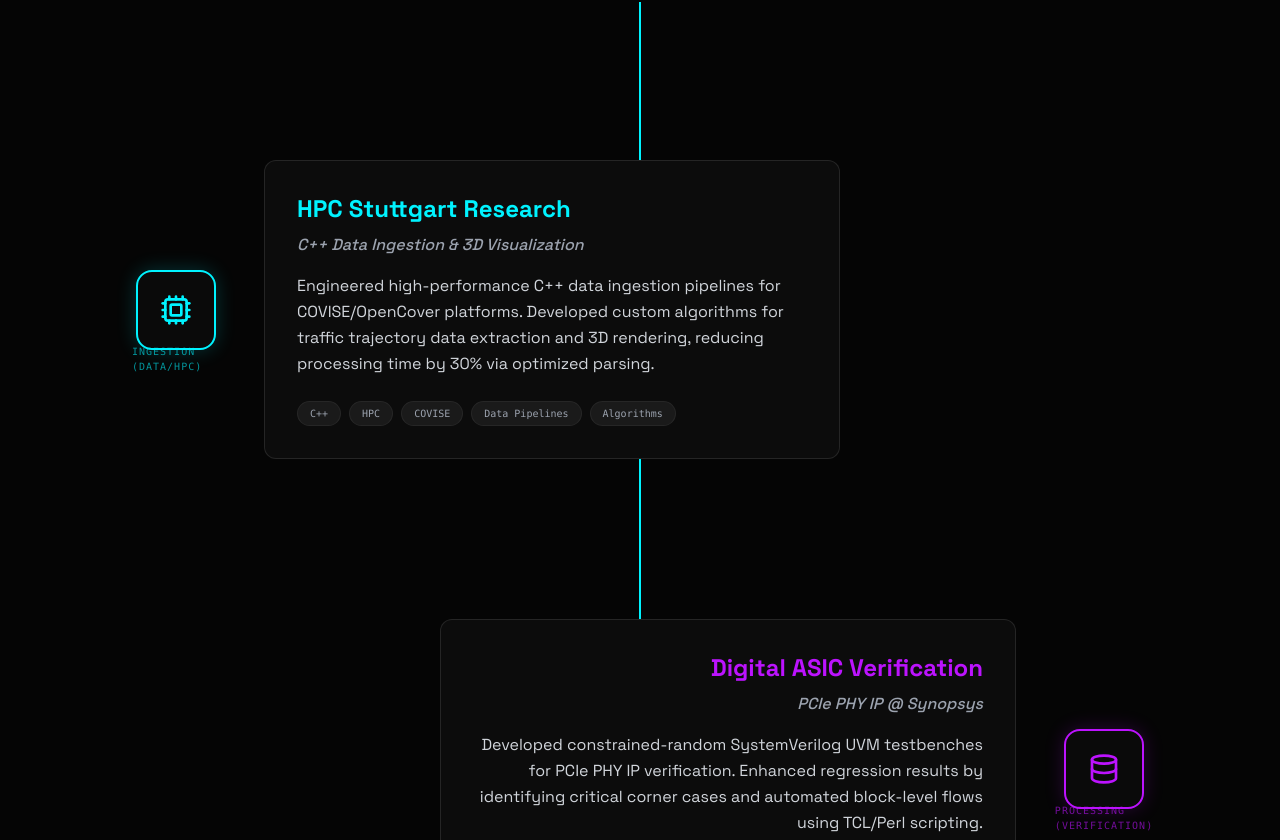
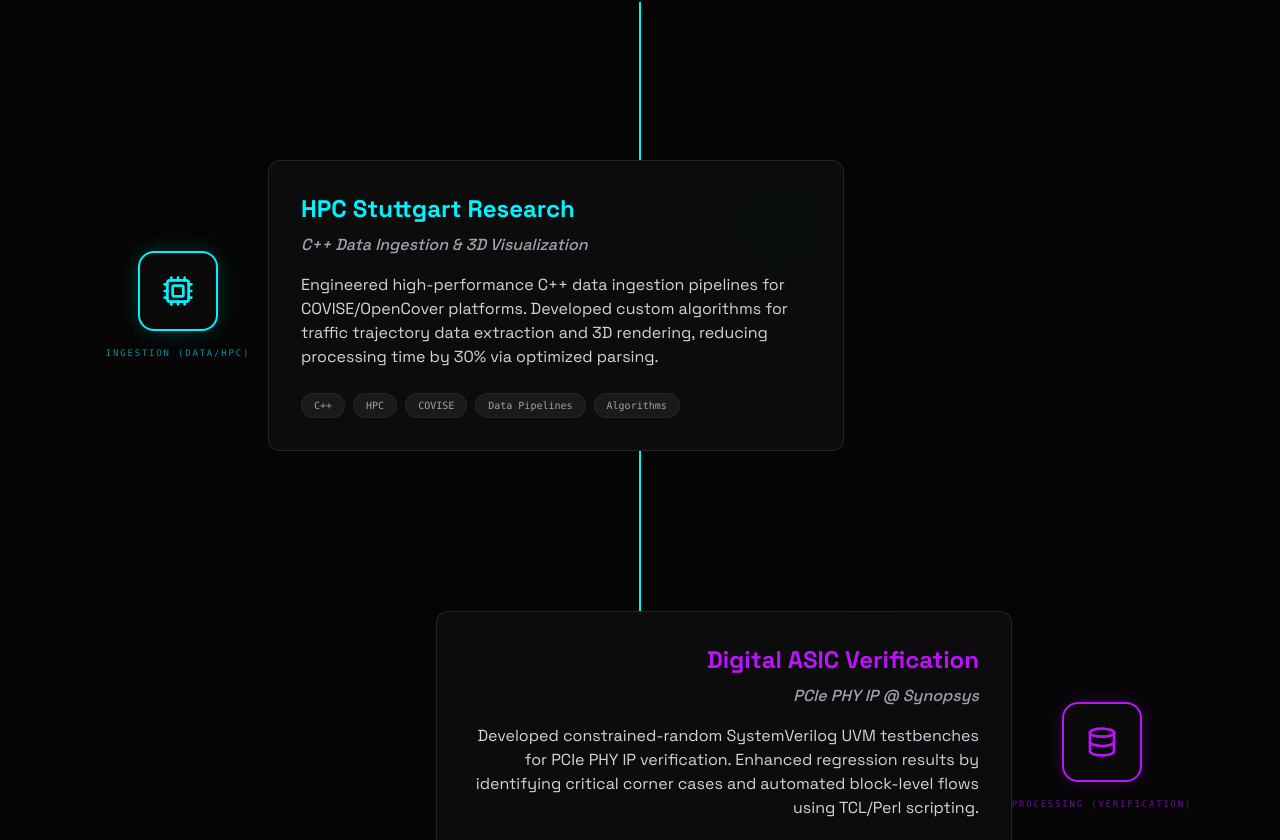
Before and after one commit to Sahana-1502/sahana_portfolio, a React (Vite) app: page / in a window 1280 px wide. Shown: the part 2260-3100 px from the top of the page. Built offline with nearby package versions, Linux system fonts and the light colour scheme.

Commit message:
update text alignment in the pipeline

```diff
--- a/components/PipelineNode.tsx
+++ b/components/PipelineNode.tsx
@@ -21,30 +21,34 @@ const PipelineNode: React.FC<PipelineNodeProps> = ({ project, index }) => {
       className={`flex w-full items-center mb-24 md:mb-40 ${isEven ? 'md:flex-row' : 'md:flex-row-reverse'}`}
     >
       {/* Visual Indicator */}
-      <div className="relative flex-shrink-0 z-10 hidden md:block px-12">
+      <div className="hidden md:flex flex-col items-center justify-center flex-shrink-0 z-10 px-12 w-[180px] relative">
         <motion.div
           style={{ borderColor: config.color, boxShadow: `0 0 20px ${config.color}33` }}
-          className="w-20 h-20 rounded-2xl border-2 bg-[#0a0a0a] flex items-center justify-center text-white"
+          className="w-20 h-20 rounded-2xl border-2 bg-[#0a0a0a] flex items-center justify-center text-white relative z-20"
         >
           <div style={{ color: config.color }}>{config.icon}</div>
         </motion.div>
 
-        {/* Label badge */}
-        <div className="absolute -bottom-6 left-1/2 -translate-x-1/2 text-[10px] font-mono tracking-widest opacity-60" style={{ color: config.color }}>
+        {/* Label badge - Now part of flex flow for perfect alignment */}
+        <div
+          className="mt-4 text-[9px] font-mono tracking-[0.2em] opacity-60 whitespace-nowrap text-center uppercase"
+          style={{ color: config.color }}
+        >
           {config.label}
         </div>
       </div>
 
       {/* Content Card */}
       <div className={`flex-grow md:max-w-xl ${isEven ? 'md:text-left' : 'md:text-right'}`}>
-        <div className="bg-[#0c0c0c] border border-white/10 rounded-xl p-8 hover:border-white/20 transition-all group">
-           <div className="flex md:hidden mb-4" style={{ color: config.color }}>{config.icon}</div>
+        <div className="bg-[#0c0c0c] border border-white/10 rounded-xl p-8 hover:border-white/20 transition-all group relative overflow-hidden">
+          {/* Mobile Icon */}
+          <div className="flex md:hidden mb-4" style={{ color: config.color }}>{config.icon}</div>
 
           <h3 className="text-2xl font-bold mb-2 group-hover:text-white transition-colors" style={{ color: config.color }}>
             {project.title}
           </h3>
-          <p className="text-gray-400 font-medium mb-4 italic">{project.description}</p>
-          <p className="text-gray-300 mb-6 leading-relaxed">
+          <p className="text-gray-400 font-medium mb-4 italic text-sm md:text-base">{project.description}</p>
+          <p className="text-gray-300 mb-6 leading-relaxed text-sm md:text-base">
             {project.longDescription}
           </p>
 
@@ -58,6 +62,12 @@ const PipelineNode: React.FC<PipelineNodeProps> = ({ project, index }) => {
               </span>
             ))}
           </div>
+
+          {/* Decorative background glow for the card */}
+          <div
+            className="absolute top-0 right-0 w-32 h-32 opacity-[0.03] pointer-events-none blur-3xl rounded-full"
+            style={{ backgroundColor: config.color }}
+          />
         </div>
       </div>
     </motion.div>
```
